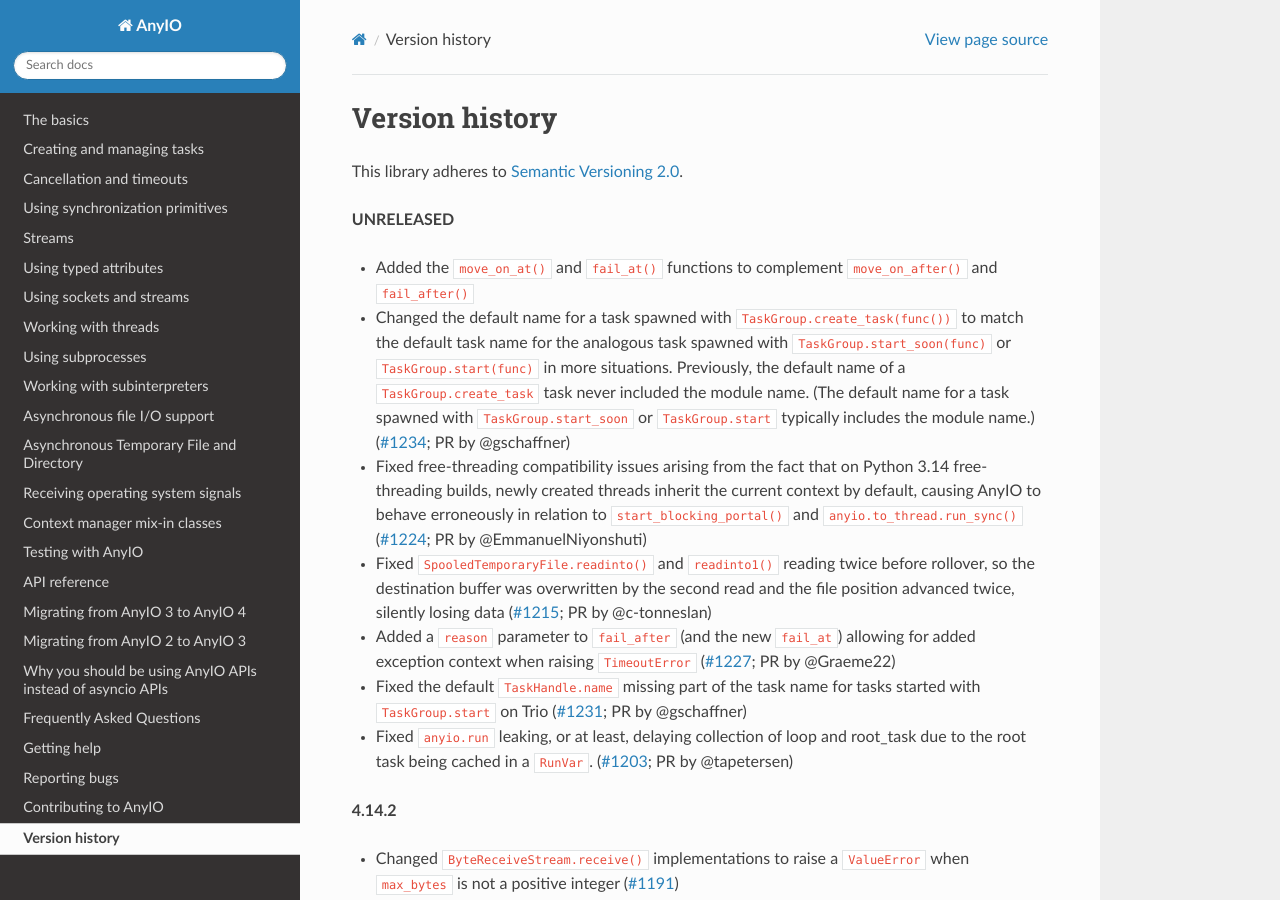
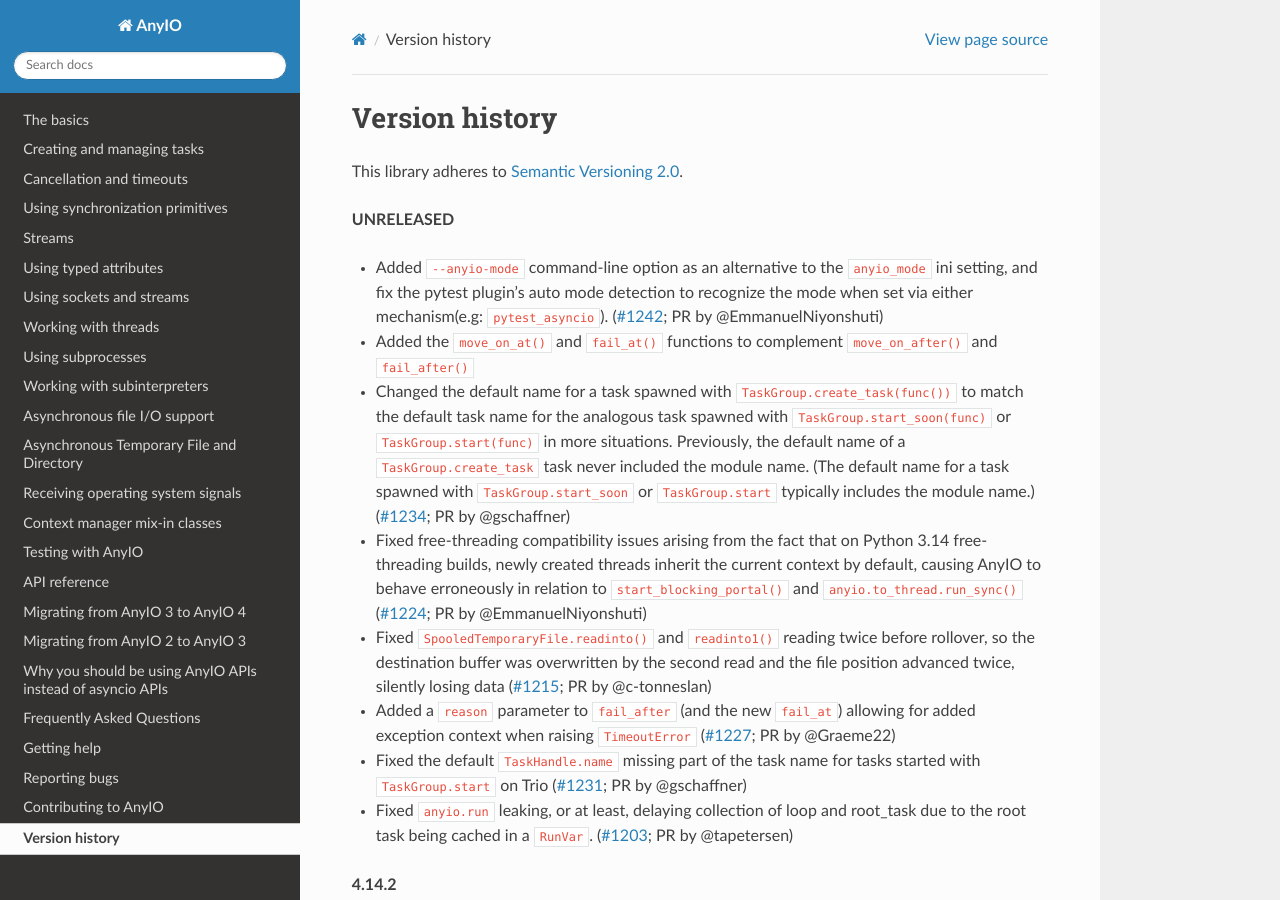
Before and after one commit to agronholm/anyio, a Sphinx documentation site: the page built from docs/versionhistory.rst, in a window 1280 px wide and 900 px high. Built offline with Sphinx 7.4.7 and the Read the Docs theme 3.1.0, drawn with Linux system fonts in a browser that asks for light colours; the version number could not be read and is left out.

Commit message:
add changelog entry

```diff
--- a/docs/versionhistory.rst
+++ b/docs/versionhistory.rst
@@ -5,6 +5,10 @@ This library adheres to `Semantic Versioning 2.0 <http://semver.org/>`_.
 
 **UNRELEASED**
 
+- Added ``--anyio-mode`` command-line option as an alternative to the ``anyio_mode``
+  ini setting, and fix the pytest plugin's auto mode detection to recognize the mode
+  when set via either mechanism(e.g: ``pytest_asyncio``).
+  (`#1242 <https://github.com/agronholm/anyio/pull/1242>`_; PR by @EmmanuelNiyonshuti)
 - Added the ``move_on_at()`` and ``fail_at()`` functions to complement
   ``move_on_after()`` and ``fail_after()``
 - Changed the default name for a task spawned with ``TaskGroup.create_task(func())`` to
```
